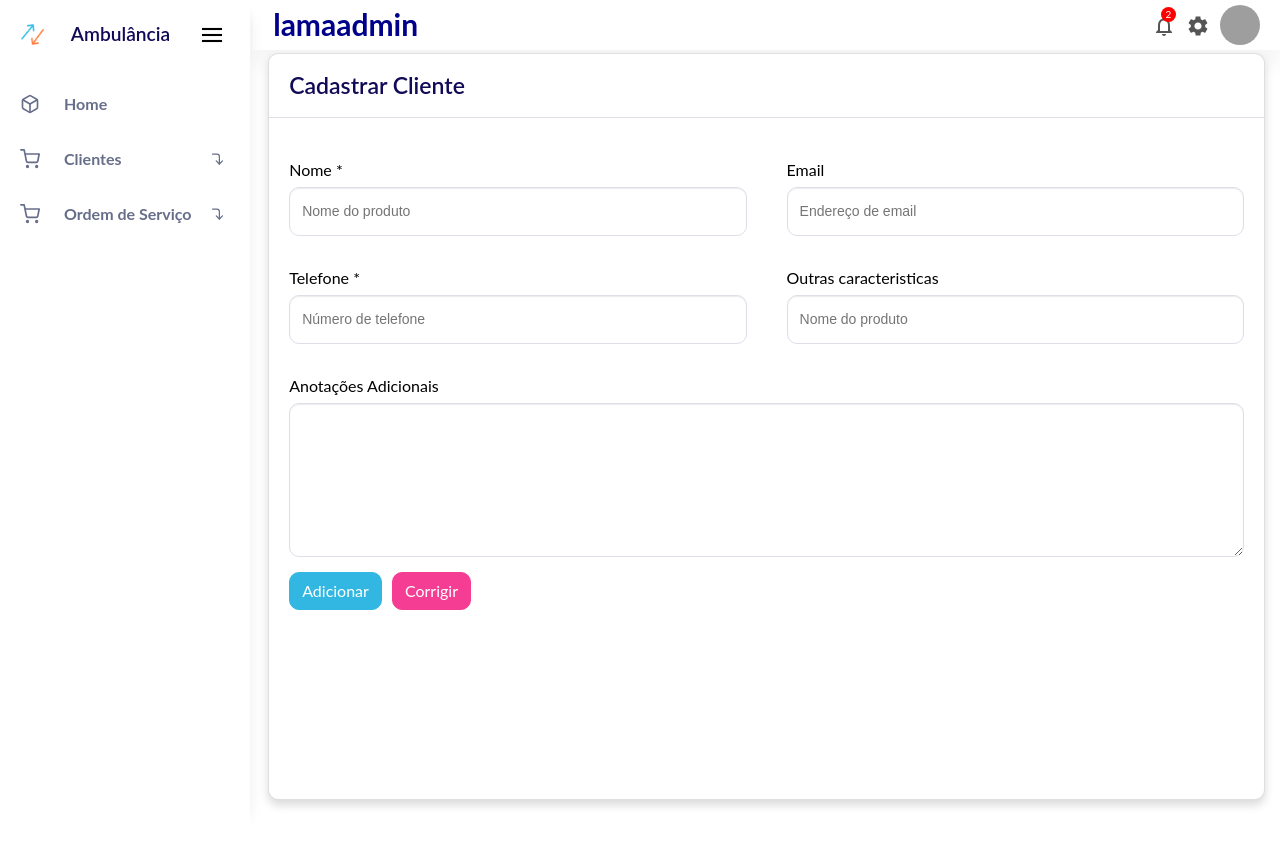
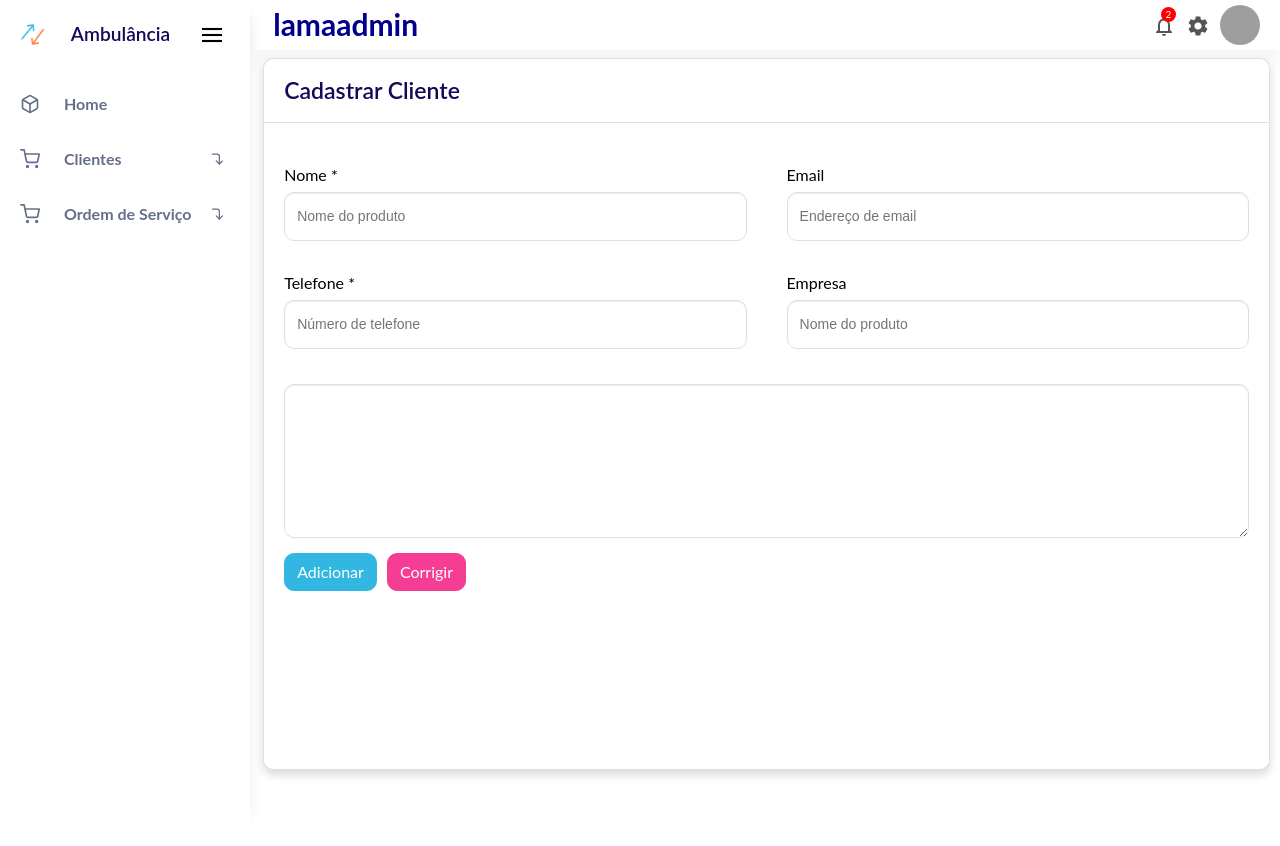
Before and after one commit to matheusmf1/ambulance-system, a React (Create React App) app: page /novocliente in a window 1280 px wide. Shown: the top 846 px of the page. Built offline with nearby package versions, Linux system fonts and the light colour scheme; grey boxes are pictures that could not be loaded; the HTML template or start-up script is replaced by a standard one.

Commit message:
UCustomer UI improvements

```diff
--- a/package.json
+++ b/package.json
@@ -3,6 +3,7 @@
   "version": "0.1.0",
   "private": true,
   "dependencies": {
+    "@material-ui/core": "^4.12.3",
     "@material-ui/icons": "^4.11.2",
     "@testing-library/jest-dom": "^5.14.1",
     "@testing-library/react": "^11.2.7",
--- a/src/app.css
+++ b/src/app.css
@@ -57,11 +57,10 @@ a {
 }
 
 main {
-  background: #fff;
+  /* background: #fff; */
   grid-area: main;
   /* border-radius: var(--main-radius); */
   padding: 15px 20px 10px 20px;
-
   overflow-y: auto;
 }
 
--- a/src/components/table/table.jsx
+++ b/src/components/table/table.jsx
@@ -16,6 +16,7 @@ const tableHead = {
   name: "Nome",
   email: "Email",
   phone: "Telefone",
+  company: "Empresa",
   action: "Opções"
 };
 
--- a/src/pages/customer/customerAdd/CustomerAdd.jsx
+++ b/src/pages/customer/customerAdd/CustomerAdd.jsx
@@ -46,12 +46,12 @@ export default function CustomerAdd() {
             </div>
 
             <div class="form__input--halfWidth">
-              <label class="form__input--label">Outras caracteristicas</label>
+              <label class="form__input--label">Empresa</label>
               <input class="form__input" type="text" placeholder="Nome do produto"/>
             </div>
 
             <div class="form__input--fullWidth">
-              <label class="form__input--label">Anotações Adicionais</label>
+              <label class="form__input--label"></label>
               <textarea class="form__input" rows="4"></textarea>
             </div>
 
--- a/src/pages/customer/customerAdd/customerAdd.css
+++ b/src/pages/customer/customerAdd/customerAdd.css
@@ -21,9 +21,9 @@ h4 {
   background-clip: border-box;
   border: 1px solid rgba(0,0,0,.125);
   border-radius: 10px;
-  margin: 0px 15px;
-  /* min-width: fit-content; */
-  /* max-width: max-content; */
+  margin: 5px 10px 30px 10px;
+  /* margin: 0px 15px; */
+  /* height: fit-content; */
 }
 
 .form__title {
--- a/src/pages/customer/customerInfo/CustomerInfo.jsx
+++ b/src/pages/customer/customerInfo/CustomerInfo.jsx
@@ -102,7 +102,7 @@ export default function CustomerInfo(props) {
               </div>
 
               <div className="userUpdateItem">
-                <label>Phone</label>
+                <label>Telefone</label>
                 <input
                   type="text"
                   placeholder={ userData.phone }
--- a/src/pages/customer/customerInfo/customerInfo.css
+++ b/src/pages/customer/customerInfo/customerInfo.css
@@ -18,6 +18,7 @@
   cursor: pointer;
   color: white;
   font-size: 16px;
+  height: 30px;
 }
 
 .userContainer {
```
Also changed, not shown: 1 other file (tests, documents, lock files or other folders).
